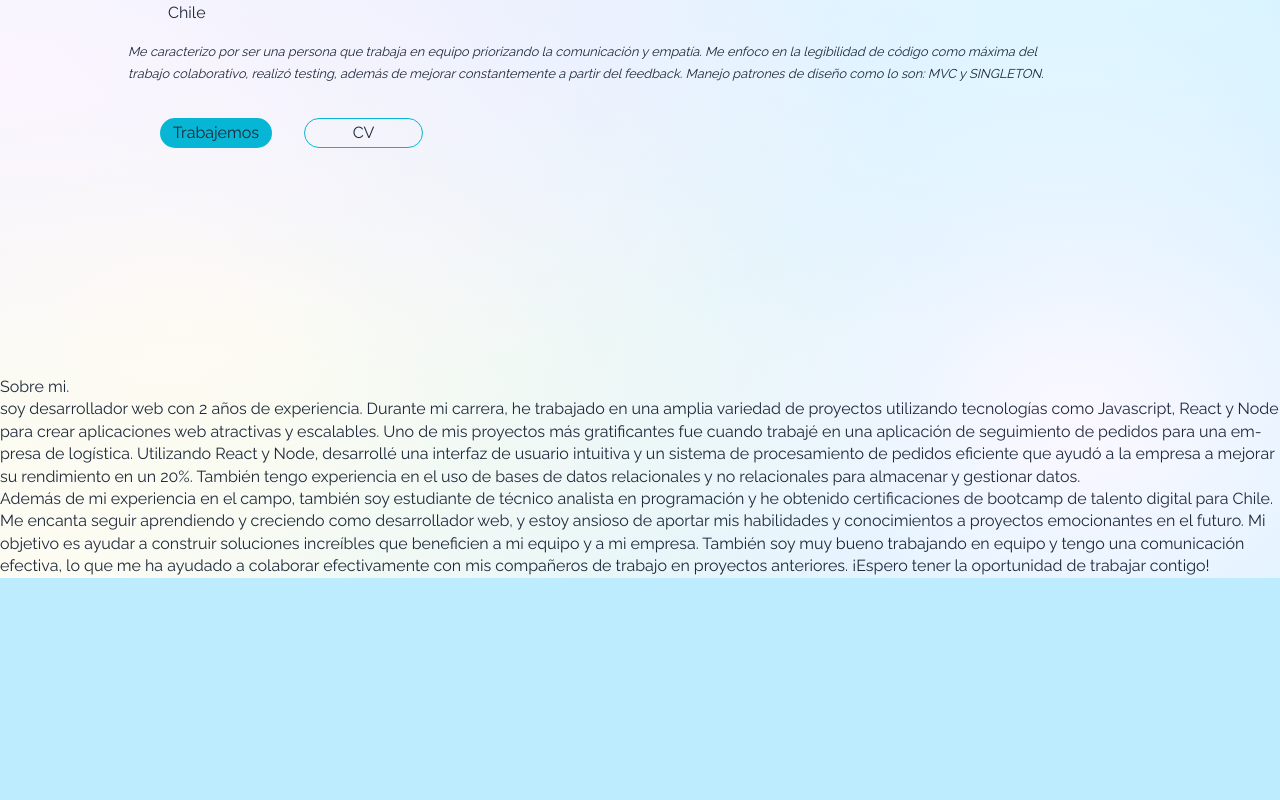
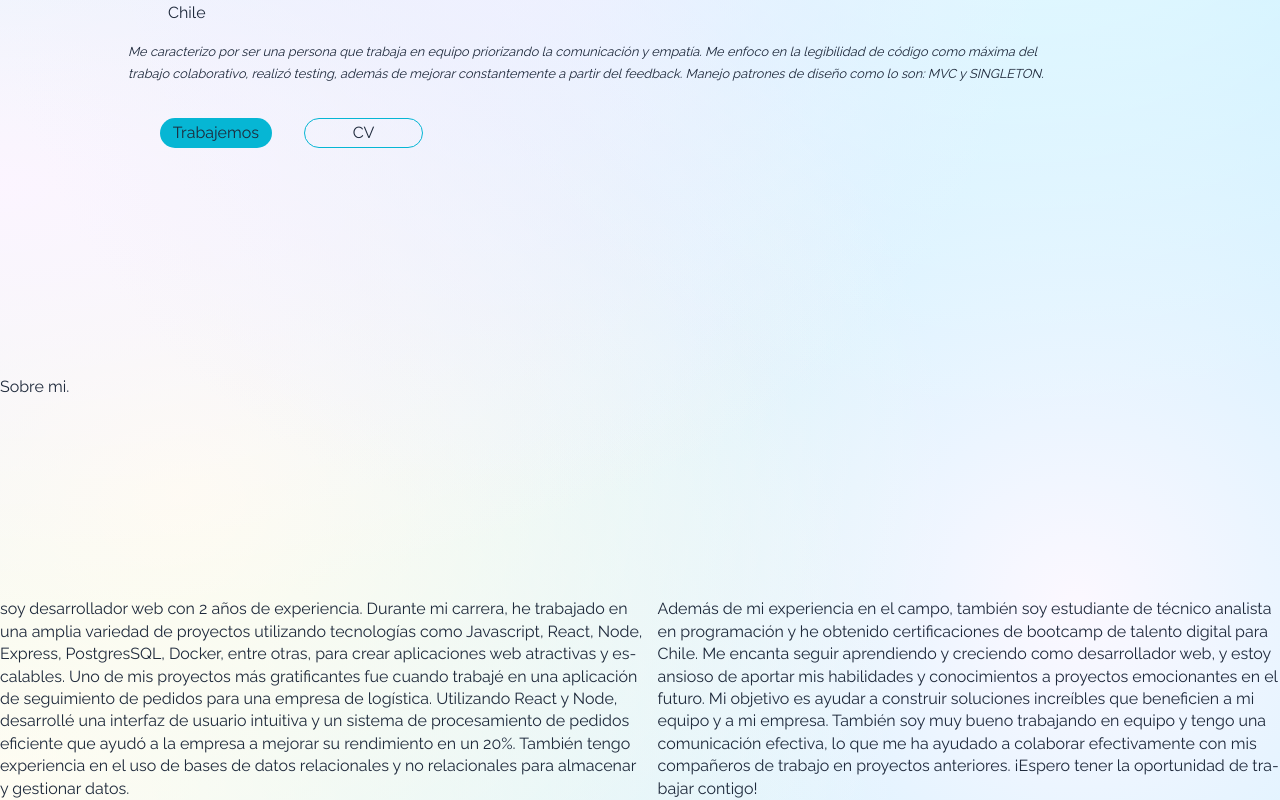
Before and after one commit to YeminsonSanchez/portfolio, a React (Vite) app: page / in a window 1280 px wide. Shown: the part 424-1224 px from the top of the page. Before the commit the page ends 1002 px from the top, so only its background shows below. Built offline with nearby package versions, Linux system fonts and the light colour scheme; some icons are missing.

Commit message:
add about me

```diff
--- a/src/components/aboutMe/AboutMe.jsx
+++ b/src/components/aboutMe/AboutMe.jsx
@@ -1,31 +1,42 @@
+import { WaveSvg } from '../waveSvg/WaveSvg'
+import './aboutMe.css'
 export const AboutMe = () => {
 	return (
 		<section id='AboutMe'>
 			<h2>Sobre mi.</h2>
-			<p>
-				soy desarrollador web con 2 años de experiencia. Durante mi carrera, he
-				trabajado en una amplia variedad de proyectos utilizando tecnologías
-				como Javascript, React y Node para crear aplicaciones web atractivas y
-				escalables. Uno de mis proyectos más gratificantes fue cuando trabajé en
-				una aplicación de seguimiento de pedidos para una empresa de logística.
-				Utilizando React y Node, desarrollé una interfaz de usuario intuitiva y
-				un sistema de procesamiento de pedidos eficiente que ayudó a la empresa
-				a mejorar su rendimiento en un 20%. También tengo experiencia en el uso
-				de bases de datos relacionales y no relacionales para almacenar y
-				gestionar datos.
-			</p>
-			<p>
-				Además de mi experiencia en el campo, también soy estudiante de técnico
-				analista en programación y he obtenido certificaciones de bootcamp de
-				talento digital para Chile. Me encanta seguir aprendiendo y creciendo
-				como desarrollador web, y estoy ansioso de aportar mis habilidades y
-				conocimientos a proyectos emocionantes en el futuro. Mi objetivo es
-				ayudar a construir soluciones increíbles que beneficien a mi equipo y a
-				mi empresa. También soy muy bueno trabajando en equipo y tengo una
-				comunicación efectiva, lo que me ha ayudado a colaborar efectivamente
-				con mis compañeros de trabajo en proyectos anteriores. ¡Espero tener la
-				oportunidad de trabajar contigo!
-			</p>
+			<WaveSvg />
+			<div className='container_main_description'>
+				<div className='container_description'>
+					<p>
+						soy desarrollador web con 2 años de experiencia. Durante mi carrera,
+						he trabajado en una amplia variedad de proyectos utilizando
+						tecnologías como Javascript, React, Node, Express, PostgresSQL,
+						Docker, entre otras, para crear aplicaciones web atractivas y
+						escalables. Uno de mis proyectos más gratificantes fue cuando
+						trabajé en una aplicación de seguimiento de pedidos para una empresa
+						de logística. Utilizando React y Node, desarrollé una interfaz de
+						usuario intuitiva y un sistema de procesamiento de pedidos eficiente
+						que ayudó a la empresa a mejorar su rendimiento en un 20%. También
+						tengo experiencia en el uso de bases de datos relacionales y no
+						relacionales para almacenar y gestionar datos.
+					</p>
+				</div>
+				<div className='container_description'>
+					<p>
+						Además de mi experiencia en el campo, también soy estudiante de
+						técnico analista en programación y he obtenido certificaciones de
+						bootcamp de talento digital para Chile. Me encanta seguir
+						aprendiendo y creciendo como desarrollador web, y estoy ansioso de
+						aportar mis habilidades y conocimientos a proyectos emocionantes en
+						el futuro. Mi objetivo es ayudar a construir soluciones increíbles
+						que beneficien a mi equipo y a mi empresa. También soy muy bueno
+						trabajando en equipo y tengo una comunicación efectiva, lo que me ha
+						ayudado a colaborar efectivamente con mis compañeros de trabajo en
+						proyectos anteriores. ¡Espero tener la oportunidad de trabajar
+						contigo!
+					</p>
+				</div>
+			</div>
 		</section>
 	)
 }
--- /dev/null
+++ b/src/components/aboutMe/aboutMe.css
@@ -0,0 +1,10 @@
+.container_main_description {
+	display: flex;
+	align-items: center;
+	gap: 10px;
+	margin-top: 3rem 0;
+}
+.container_description {
+	display: flex;
+	flex-direction: column;
+}
--- /dev/null
+++ b/src/components/waveSvg/WaveSvg.jsx
@@ -0,0 +1,61 @@
+import './waveSvg.css'
+
+export const WaveSvg = () => {
+	return (
+		<div className='container_svg'>
+			<svg
+				xmlns='http://www.w3.org/2000/svg'
+				xmlnsXlink='http://www.w3.org/1999/xlink'
+				// style='margin:auto;background:#f1f2f3;display:block;z-index:1;position:relative'
+				width='3000'
+				height='129'
+				preserveAspectRatio='xMidYMid'
+				viewBox='0 0 3000 129'>
+				<g transform='translate(1500,64.5) scale(1,-1) translate(-1500,-64.5)'>
+					<linearGradient
+						id='lg-0.9351007507631672'
+						x1='0'
+						x2='1'
+						y1='0'
+						y2='0'>
+						<stop stopColor='#06b6d4' offset='0'></stop>
+						<stop stopColor='#3bf69c' offset='1'></stop>
+					</linearGradient>
+					<path d='' fill='url(#lg-0.9351007507631672)' opacity='1'>
+						<animate
+							attributeName='d'
+							dur='11.11111111111111s'
+							repeatCount='indefinite'
+							keyTimes='0;0.333;0.667;1'
+							calcMode='spline'
+							keySplines='0.5 0 0.5 1;0.5 0 0.5 1;0.5 0 0.5 1'
+							begin='0s'
+							values='M0 0L 0 2.285745820856185Q 214.28571428571428 109.73307100372456  428.57142857142856 80.20223703038T 857.1428571428571 40.514726763904704T 1285.7142857142858 150.3613651201563T 1714.2857142857142 75.76925661754908T 2142.8571428571427 64.26570813788561T 2571.4285714285716 79.80992467487718T 3000 150.73566511926705L 3000 0 Z;M0 0L 0 -44.101523152726706Q 214.28571428571428 -11.045577657887343  428.57142857142856 -28.46589091225577T 857.1428571428571 19.80868450017664T 1285.7142857142858 12.914674677109566T 1714.2857142857142 105.91238134982459T 2142.8571428571427 131.4859167990678T 2571.4285714285716 72.77168186309852T 3000 139.2758646391433L 3000 0 Z;M0 0L 0 94.90944070398065Q 214.28571428571428 -1.6554319321073905  428.57142857142856 -49.776772362368675T 857.1428571428571 25.932302257809233T 1285.7142857142858 137.30081515745707T 1714.2857142857142 125.91877285543474T 2142.8571428571427 100.36731626985578T 2571.4285714285716 230.60030490715985T 3000 174.09940622112867L 3000 0 Z;M0 0L 0 2.285745820856185Q 214.28571428571428 109.73307100372456  428.57142857142856 80.20223703038T 857.1428571428571 40.514726763904704T 1285.7142857142858 150.3613651201563T 1714.2857142857142 75.76925661754908T 2142.8571428571427 64.26570813788561T 2571.4285714285716 79.80992467487718T 3000 150.73566511926705L 3000 0 Z'></animate>
+					</path>
+					<path d='' fill='url(#lg-0.9351007507631672)' opacity='1'>
+						<animate
+							attributeName='d'
+							dur='11.11111111111111s'
+							repeatCount='indefinite'
+							keyTimes='0;0.333;0.667;1'
+							calcMode='spline'
+							keySplines='0.5 0 0.5 1;0.5 0 0.5 1;0.5 0 0.5 1'
+							begin='-3.7037037037037037s'
+							values='M0 0L 0 59.00162263940378Q 214.28571428571428 2.406425303396574  428.57142857142856 -35.300412481464754T 857.1428571428571 -16.83796394999142T 1285.7142857142858 87.85330701104945T 1714.2857142857142 179.44963806416553T 2142.8571428571427 124.05865335054644T 2571.4285714285716 78.07366799620752T 3000 132.94013254213763L 3000 0 Z;M0 0L 0 25.016153336818633Q 214.28571428571428 106.36891676860128  428.57142857142856 91.45834955000527T 857.1428571428571 4.257572227814048T 1285.7142857142858 88.24766721751533T 1714.2857142857142 22.432476578251283T 2142.8571428571427 73.16903883265076T 2571.4285714285716 33.157630406025895T 3000 197.07780973163665L 3000 0 Z;M0 0L 0 75.65168667485419Q 214.28571428571428 109.29701306905676  428.57142857142856 67.5182769274319T 857.1428571428571 18.11728782879717T 1285.7142857142858 133.70562052023902T 1714.2857142857142 118.28129162963441T 2142.8571428571427 184.25409533621286T 2571.4285714285716 108.98723057264674T 3000 198.81312477796897L 3000 0 Z;M0 0L 0 59.00162263940378Q 214.28571428571428 2.406425303396574  428.57142857142856 -35.300412481464754T 857.1428571428571 -16.83796394999142T 1285.7142857142858 87.85330701104945T 1714.2857142857142 179.44963806416553T 2142.8571428571427 124.05865335054644T 2571.4285714285716 78.07366799620752T 3000 132.94013254213763L 3000 0 Z'></animate>
+					</path>
+					<path d='' fill='url(#lg-0.9351007507631672)' opacity='1'>
+						<animate
+							attributeName='d'
+							dur='11.11111111111111s'
+							repeatCount='indefinite'
+							keyTimes='0;0.333;0.667;1'
+							calcMode='spline'
+							keySplines='0.5 0 0.5 1;0.5 0 0.5 1;0.5 0 0.5 1'
+							begin='-7.407407407407407s'
+							values='M0 0L 0 -32.653376763146454Q 214.28571428571428 16.631486220478745  428.57142857142856 -6.545173673997088T 857.1428571428571 -18.065043387152066T 1285.7142857142858 116.19831565197819T 1714.2857142857142 31.448206581379758T 2142.8571428571427 135.88753235784296T 2571.4285714285716 88.03762440225258T 3000 171.35056009650472L 3000 0 Z;M0 0L 0 83.22623007555374Q 214.28571428571428 111.81050045188476  428.57142857142856 89.11598418176358T 857.1428571428571 -22.715899192948065T 1285.7142857142858 66.11252356574148T 1714.2857142857142 41.910868023058775T 2142.8571428571427 106.83338156863148T 2571.4285714285716 99.1658527238763T 3000 177.98960464082933L 3000 0 Z;M0 0L 0 85.91428843864476Q 214.28571428571428 114.38231745822453  428.57142857142856 76.30084177853917T 857.1428571428571 -25.99792452327192T 1285.7142857142858 155.11960128484642T 1714.2857142857142 28.865385537529775T 2142.8571428571427 118.36991527565777T 2571.4285714285716 107.44638452447455T 3000 214.11213847374322L 3000 0 Z;M0 0L 0 -32.653376763146454Q 214.28571428571428 16.631486220478745  428.57142857142856 -6.545173673997088T 857.1428571428571 -18.065043387152066T 1285.7142857142858 116.19831565197819T 1714.2857142857142 31.448206581379758T 2142.8571428571427 135.88753235784296T 2571.4285714285716 88.03762440225258T 3000 171.35056009650472L 3000 0 Z'></animate>
+					</path>
+				</g>
+			</svg>
+		</div>
+	)
+}
--- /dev/null
+++ b/src/components/waveSvg/waveSvg.css
@@ -0,0 +1,3 @@
+.container_svg {
+	height: 200px;
+}
--- a/src/index.css
+++ b/src/index.css
@@ -183,6 +183,31 @@ body {
 	/* opcional */
 	-moz-osx-font-smoothing: grayscale;
 }
+/* line animated */
+.line_style {
+	margin: auto;
+	display: block;
+	z-index: 1;
+	position: absolute;
+
+	left: 0;
+	right: 0;
+	bottom: -100;
+
+	background: linear-gradient(90deg, #06b6d4 0%, #0e8de9 50%, #3bf69c 100%);
+	-webkit-background-clip: text;
+	-webkit-text-fill-color: transparent;
+		rotate: 180deg;
+
+	/* Estilo del degradado */
+
+	/* Estilo de la sombra */
+}
+
+
+/* Duración de la animación */
+
+/* Animación de la sombra */
 
 /* .descriptionName span {
   background: linear-gradient(45deg, #00baf0, #1002ca, #7b0ea7, #00baf0);
```
